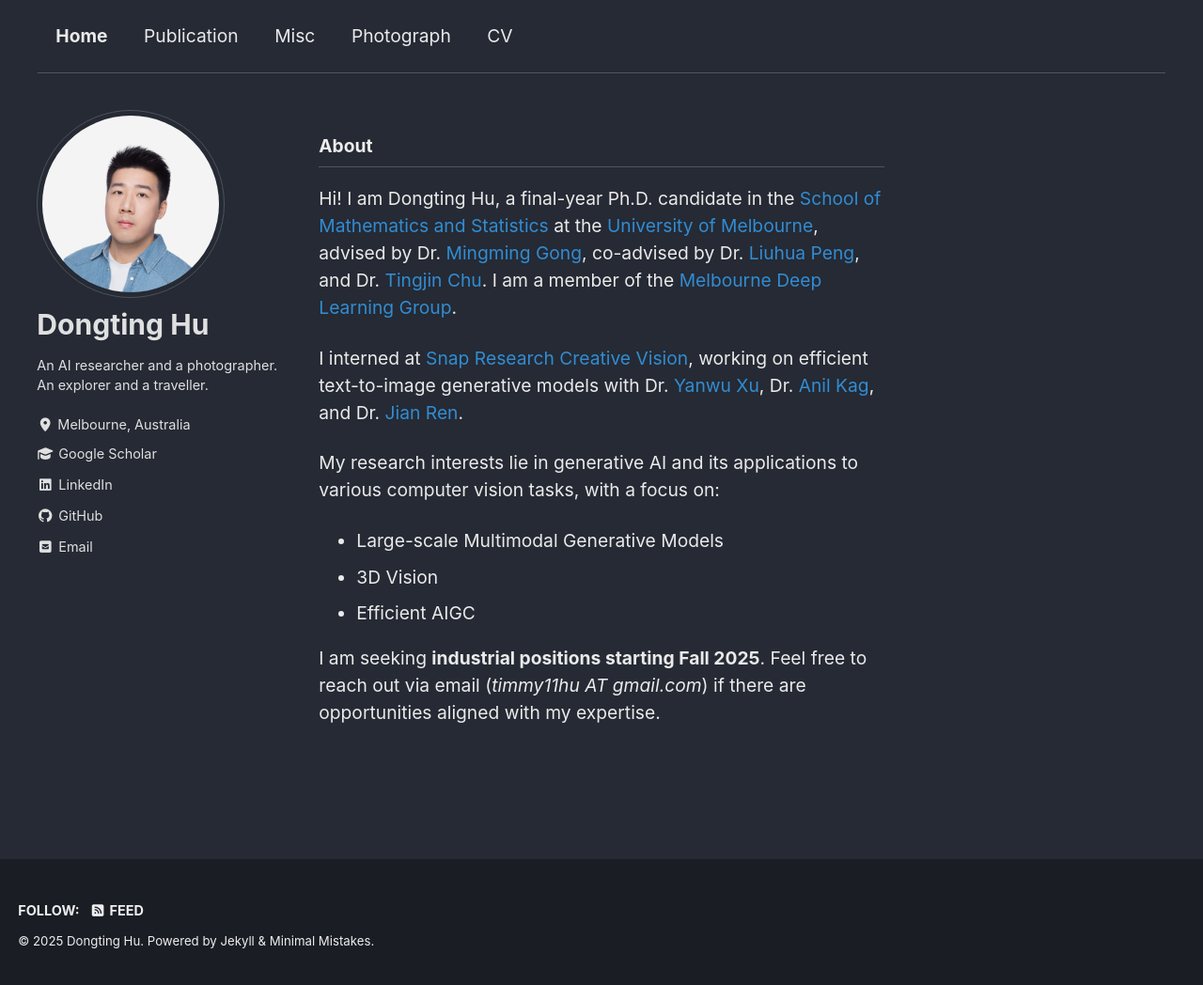
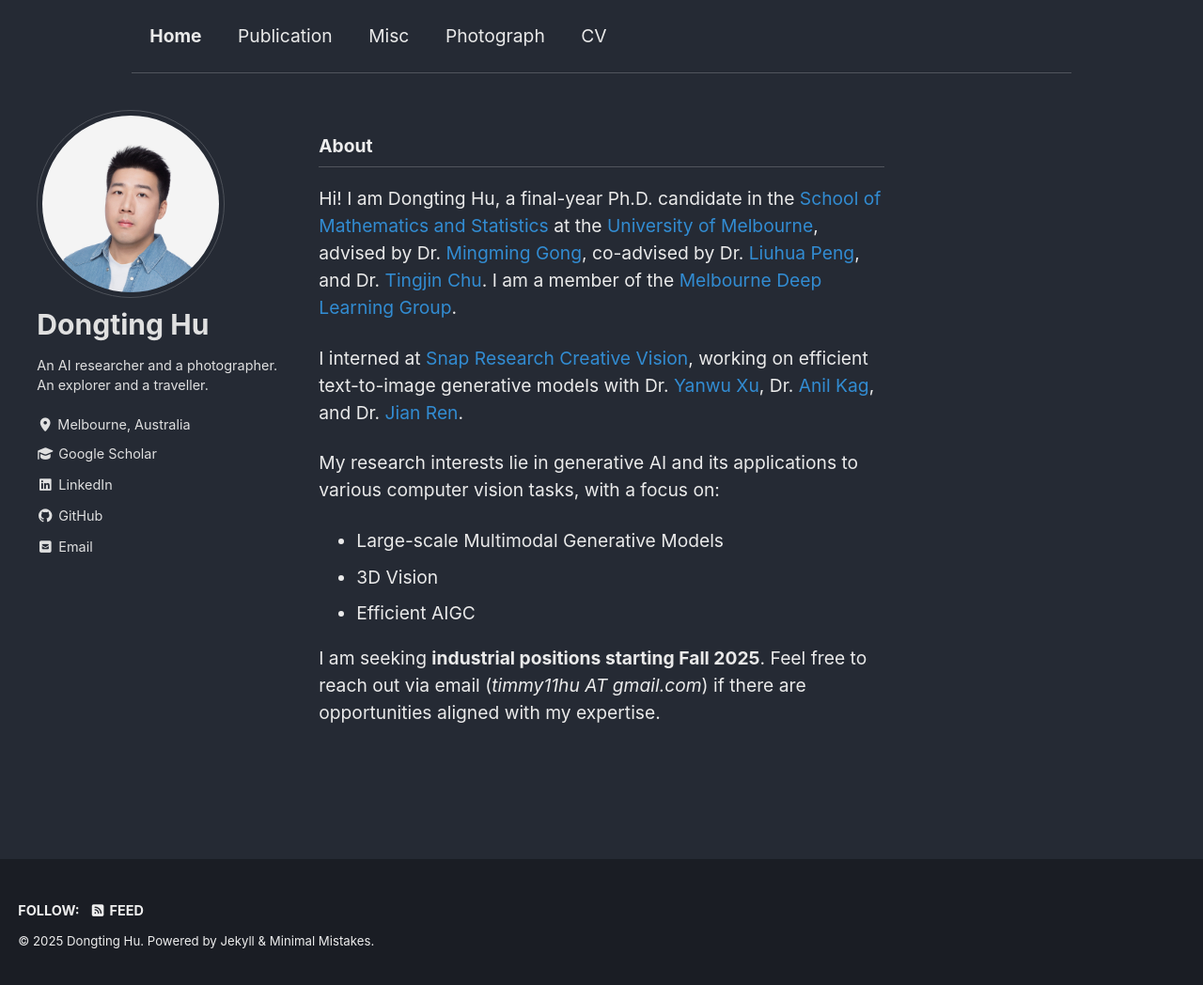
Before and after one commit to timmy11hu/timmy11hu.github.io, a Jekyll site: the page built from index.html, in a window 1280 px wide and 1050 px high. Shown: the whole window at 94% size. Built offline with Jekyll 4.4.1, drawn with Linux system fonts in a browser that asks for light colours; cached includes are drawn as plain includes; the list of posts is cut into pages by our own code.

Commit message:
Update default.html

```diff
--- a/_layouts/default.html
+++ b/_layouts/default.html
@@ -13,7 +13,7 @@
     {% include_cached skip-links.html %}
     <!-- {% include_cached masthead.html %} -->
     <!-- Masthead (navigation bar) centered -->
-    <header style="width: 100%; max-width: 1200px; margin: 0 auto;">
+    <header style="width: 100%; max-width: 1000px; margin: 0 auto;">
       {% include_cached masthead.html %}
     </header>
 
```
